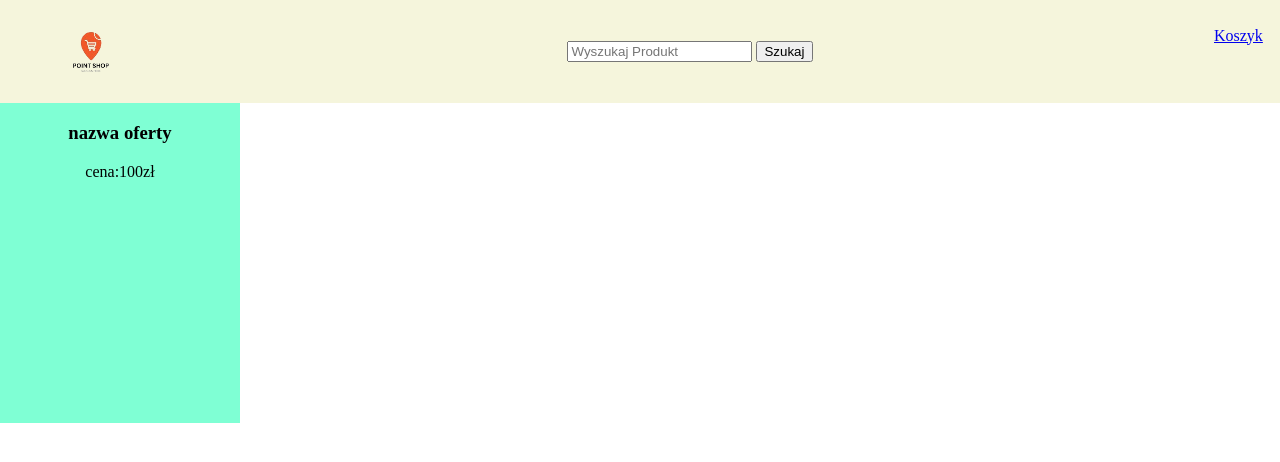
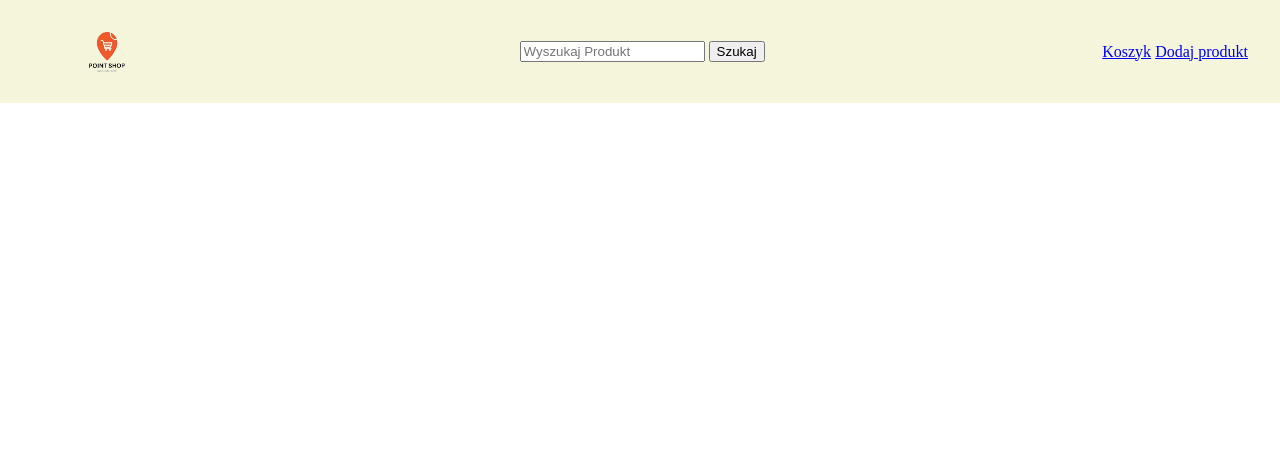
Before and after one commit to 1Kr3ksu/Sklep-Internetowy, a PHP site: page / in a window 1280 px wide. Shown: the top 462 px of the page. Run offline with PHP 8.4, Linux system fonts and the light colour scheme; data that the repository does not hold is empty.

Commit message:
Zmiana 11.04 2024 koniec lekcji

```diff
--- /dev/null
+++ b/db_connection.php
@@ -0,0 +1,11 @@
+<?php
+
+$servername = "localhost";
+$username = "root";
+$password = "";
+$dbname = "sklep";
+
+$conn = new mysqli($servername, $username, $password, $dbname);
+if ($conn->connect_error) {
+    die("Połączenie nieudane: " . $conn->connect_error);
+}
--- a/display_products.php
+++ b/display_products.php
@@ -1,5 +1,5 @@
 <?php
-
+include "db_connection.php";
 $servername = "localhost";
 $username = "root";
 $password = "";
--- a/index.php
+++ b/index.php
@@ -15,16 +15,14 @@
             <input type="text" name="search" id="search" placeholder="Wyszukaj Produkt">
             <input type="submit" value="Szukaj">
         </form>
-        <a href="cart.php" id="cart">Koszyk</a>
+        <div>
+            <a href="cart.php" id="cart">Koszyk</a>
+            <a href="login.html">Dodaj produkt </a>
+        </div>
     </header>
 
 
     <main class="flex-container-wrap">
-        <div class="card text-center">
-            <h3>nazwa oferty </h3>
-            <!--cena-->
-            <p>cena:100zł</p>
-        </div>
 
         <?php
         include "display_products.php";
--- a/style.css
+++ b/style.css
@@ -28,18 +28,16 @@ html body {
     background-color: beige;
     justify-content: space-between;
     align-items: center;
-    padding: 0.1rem 1rem;
+    padding: 0.1rem 2rem;
 }
 
 .card {
     background-color: aquamarine;
     width: 15rem;
     height: 15rem;
-    height: 20rem;
-    text-align: center;
-
+    margin: 2px;
 }
 
 .text-center {
-    justify-content: center;
+    text-align: center;
 }
```
Also changed, not shown: add_product.php (added, +18 -0 lines), login.html (added, +20 -0 lines).
